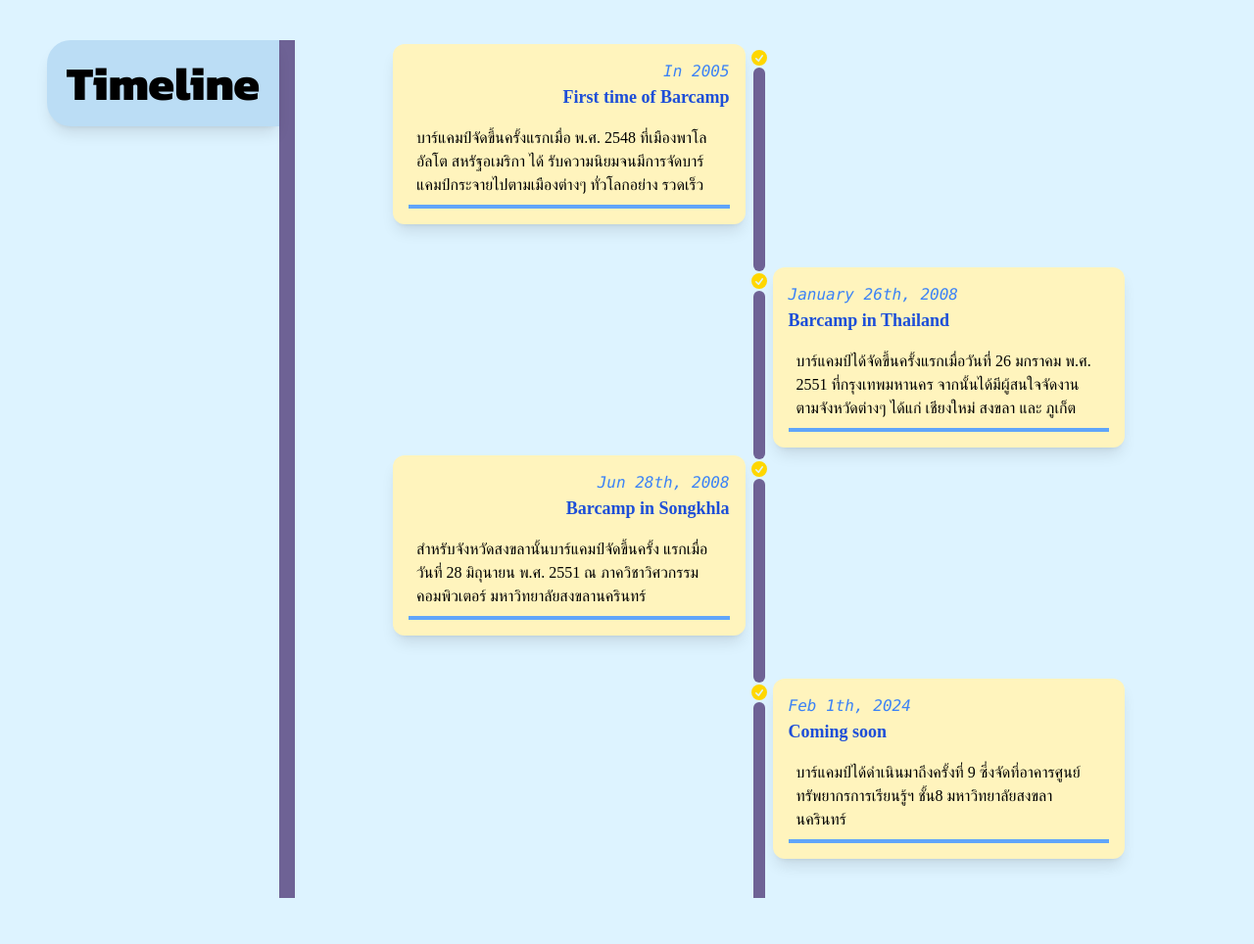
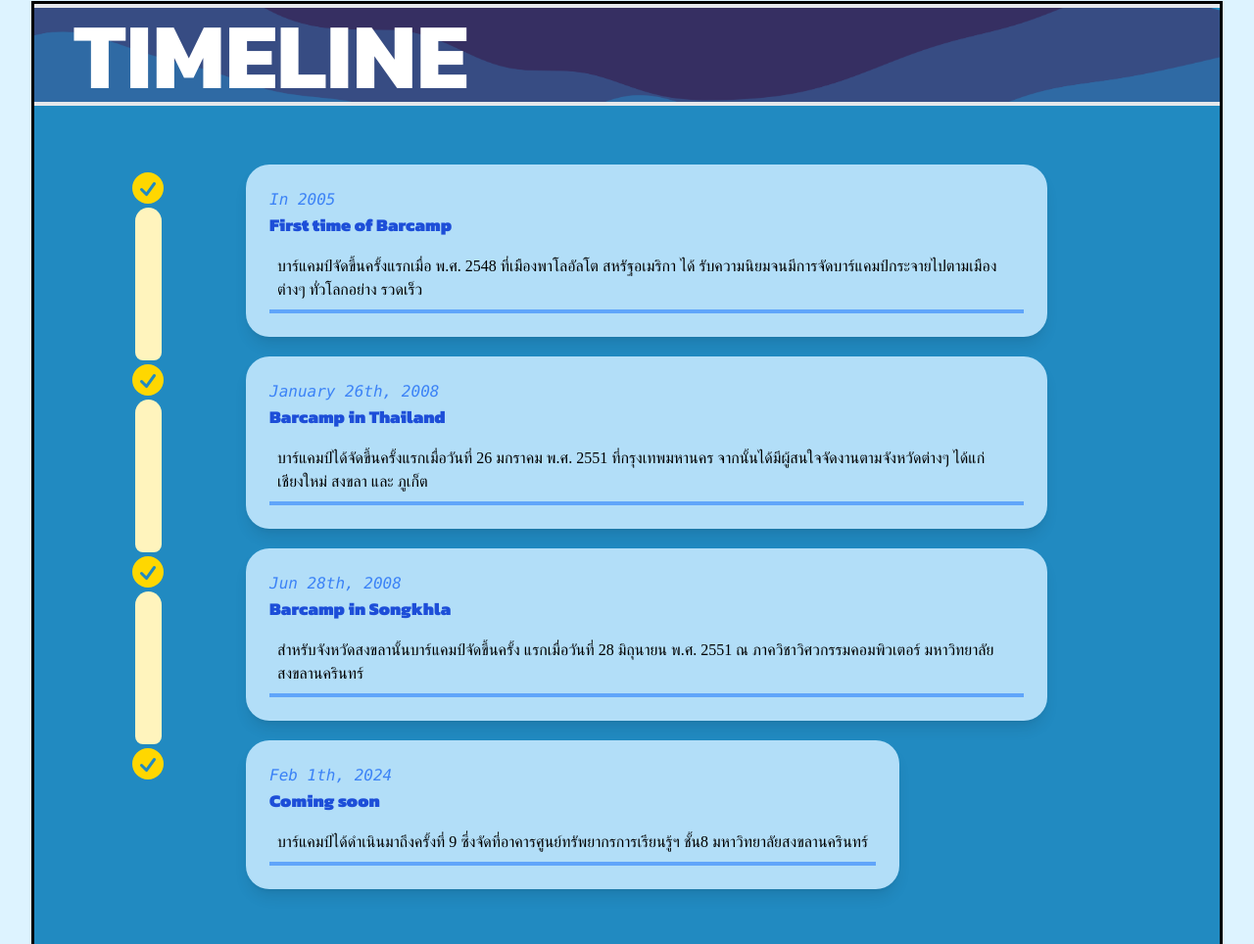
Before and after one commit to tophbeifong123/Barcamp9, a website: page index.html in a window 1280 px wide. Shown: the part 1791-2755 px from the top of the page at 98% size. Drawn offline with nearby package versions, Linux system fonts and the light colour scheme; a web font is replaced by a local one.

Commit message:
update timeline

```diff
--- a/index.html
+++ b/index.html
@@ -340,13 +340,13 @@
       from {
         opacity: 0;
         transform: scale(0.8);
-        transform: translateX(200px);
+        transform: translateY(200px);
       }
 
       to {
         opacity: 1;
         transform: scale(1);
-        transform: translateX(0);
+        transform: translateY(0);
       }
     }
 
@@ -728,10 +728,10 @@
           </div> -->
           <div class="flex flex-col items-center justify-center relative ">
             <div
-              class="absolute -top-4 left-1/2 transform -translate-x-1/2 w-8 h-8 bg-black rounded-full flex justify-center items-center w-fit p-2 font-bold text-xl text-white"
+              class="absolute -top-4 left-1/2 transform -translate-x-1/2 w-8 h-8 bg-black rounded-full flex justify-center items-center  p-2 font-bold text-xl text-white"
               style="font-family: 'Kanit';">FOLLOW US</div>
             <div
-              class=" bg-gradient-to-b from-20% from-[#6f6292] to-[#374C83]  px-8 py-2.5 md:py-10 rounded-3xl border border-2 border-black overflow-hidden">
+              class=" bg-gradient-to-b from-20% from-[#6f6292] to-[#374C83]  px-8 py-2.5 md:py-10 rounded-3xl border-2 border-black overflow-hidden">
 
               <div class="h-64 w-64 text-sm sm:text-lg md:text-base lg:text-base flex flex-col items-center md:gap-4 "
                 style="font-family: 'Kanit';">
@@ -755,10 +755,10 @@
 
           <div class="flex flex-col items-center justify-center relative ">
             <div
-              class="absolute -top-4 left-1/2 transform -translate-x-1/2 w-8 h-8 bg-black rounded-full flex justify-center items-center w-fit p-2 font-bold text-xl text-white"
+              class="absolute -top-4 left-1/2 transform -translate-x-1/2 w-8 h-8 bg-black rounded-full flex justify-center items-center  p-2 font-bold text-xl text-white"
               style="font-family: 'Kanit';">EVENT</div>
             <div
-              class=" bg-gradient-to-b from-20% from-[#FFF4BD] to-[#ffffff] px-8 py-2.5 md:py-10 rounded-3xl border border-2 border-black overflow-hidden">
+              class=" bg-gradient-to-b from-20% from-[#FFF4BD] to-[#ffffff] px-8 py-2.5 md:py-10 rounded-3xl  border-2 border-black overflow-hidden">
 
               <div class="h-64 w-64 text-sm sm:text-lg md:text-base lg:text-base flex flex-col items-center md:gap-4 "
                 style="font-family: 'Kanit';">
@@ -970,103 +970,102 @@
 
 
     <!-- timeline -->
-    <div style="font-family: 'IBM Plex Sans Thai Looped';" class="bg-gradient-to-b text-white py-10 lg:mx-8 xl:mx-32"
+    <div style="font-family: 'IBM Plex Sans Thai Looped';" class="bg-[#218AC1] text-white pb-10 lg:mx-8 xl:mx-32 border-[3px] border-black"
       id="Timeline">
-      <div class="flex-auto lg:flex flex-wrap items-start max">
+      <div class="grid lg:flex flex-wrap items-start max">
         <div style="font-family: 'Kanit'"
-          class="flex-2 hover:scale-105 transition duration-300 ease-in-out text-3xl sm:text-4xl lg:text-5xl lg:sticky lg:top-[300px] text-center text-black shadow-lg xl:rounded-l-3xl min-[1024px]:font-extrabold min-[0px]:font-medium min-[1024px]:p-5 min-[0px]:p-0 bg-[#BBDDF5] md:mb-10 md:self-end lg:self-start min-[0px]:mb-8 lg:mb-0 min-[1024px]:ml-4">
-          Timeline
+          class="bg-cover w-full h-full bg-fixed bg-no-repeat bg-left bg-[url('images/sea-wave.png')] ease-in-out min-[0px]:text-6xl lg:text-8xl text-white font-bold min-[1024px]:px-10 min-[0px]:p-0  md:mb-10  text-start border-4 border-l-0 border-r-0">
+          TIMELINE
         </div>
 
         <div
-          class="flex-1 lg:border-l-[16px] lg:border-l-[#6E6295] sm:pl-0 lg:px-4 xl:px-24 min-[0px]:px-4 sm:border-l-0">
-          <ul class="timeline timeline-snap-icon max-md:timeline-compact timeline-vertical">
-            <li>
+          class="sm:pl-0 lg:px-4 xl:px-24 min-[0px]:px-4 sm:border-l-0 mt-4">
+          <ul class="timeline timeline-snap-icon timeline-compact timeline-vertical">
+            <li class="">
               <div class="timeline-middle">
                 <svg xmlns="http://www.w3.org/2000/svg" viewBox="0 0 20 20" fill="currentColor"
-                  class="h-5 w-5 text-[#FFD700]">
+                  class="h-10 w-10 text-[#FFD700]">
                   <path fill-rule="evenodd"
                     d="M10 18a8 8 0 100-16 8 8 0 000 16zm3.857-9.809a.75.75 0 00-1.214-.882l-3.483 4.79-1.88-1.88a.75.75 0 10-1.06 1.061l2.5 2.5a.75.75 0 001.137-.089l4-5.5z"
                     clip-rule="evenodd" />
                 </svg>
               </div>
               <div
-                class="linetime timeline-start mb-10 md:text-end hover:scale-105 transition duration-300 ease-in-out shadow-lg rounded-xl bg-[#FFF4BD] text-black p-4">
+                class="rounded-3xl xl:mx-20 sm:mx-0 linetime timeline-end mb-4 hover:scale-105 transition duration-300 ease-in-ou shadow-lg  bg-[#B2DEF8] text-black lg:p-6 min-[0px]:p-4">
                 <time class="font-mono italic text-blue-500">In 2005</time>
-                <div class="text-lg font-black text-blue-700">First time of Barcamp</div>
-                <div class="border-b-4 border-blue-400 p-2 mt-2 text-start">
+                <div style="font-family: 'Kanit'" class="text-lg font-black text-blue-700" >First time of Barcamp</div>
+                <div style="font-family: 'IBM Plex Sans Thai Looped'" class="border-b-4 border-blue-400 p-2 mt-2 text-start">
                   บาร์แคมป์จัดขึ้นครั้งแรกเมื่อ พ.ศ. 2548 ที่เมืองพาโลอัลโต
                   สหรัฐอเมริกา ได้
                   รับความนิยมจนมีการจัดบาร์แคมป์กระจายไปตามเมืองต่างๆ
                   ทั่วโลกอย่าง รวดเร็ว
                 </div>
               </div>
-              <hr class="bg-[#6E6295]" style="width: 12px;" />
+              <hr class="bg-[#FFF4BD]" style="width: 27px;" />
             </li>
-            <li>
-              <hr class="bg-[#6E6295]" style="width: 12px;" />
+            <li class="">
+              <hr class="bg-[#FFF4BD]" style="width: 27px;" />
               <div class="timeline-middle">
                 <svg xmlns="http://www.w3.org/2000/svg" viewBox="0 0 20 20" fill="currentColor"
-                  class="h-5 w-5 text-[#FFD700]">
+                  class="h-10 w-10 text-[#FFD700]">
                   <path fill-rule="evenodd"
                     d="M10 18a8 8 0 100-16 8 8 0 000 16zm3.857-9.809a.75.75 0 00-1.214-.882l-3.483 4.79-1.88-1.88a.75.75 0 10-1.06 1.061l2.5 2.5a.75.75 0 001.137-.089l4-5.5z"
                     clip-rule="evenodd" />
                 </svg>
               </div>
               <div
-                class="linetime timeline-end mb-[4px] hover:scale-105 transition duration-300 ease-in-ou shadow-lg rounded-xl bg-[#FFF4BD] text-black p-4">
+                class="rounded-3xl xl:mx-20 sm:mx-0 linetime timeline-end mb-4 hover:scale-105 transition duration-300 ease-in-ou shadow-lg  bg-[#B2DEF8] text-black p-6">
                 <time class="font-mono italic text-blue-500">January 26th, 2008</time>
-                <div class="text-lg font-black text-blue-700">Barcamp in Thailand</div>
-                <div class="border-b-4 border-blue-400 p-2 mt-2 text-starts">
+                <div style="font-family: 'Kanit'" class="text-lg font-black text-blue-700">Barcamp in Thailand</div>
+                <div style="font-family: 'IBM Plex Sans Thai Looped'" class="border-b-4 border-blue-400 p-2 mt-2 text-starts">
                   บาร์แคมป์ได้จัดขึ้นครั้งแรกเมื่อวันที่ 26 มกราคม
                   พ.ศ. 2551 ที่กรุงเทพมหานคร
                   จากนั้นได้มีผู้สนใจจัดงานตามจังหวัดต่างๆ ได้แก่ เชียงใหม่
                   สงขลา และ ภูเก็ต
                 </div>
               </div>
-              <hr class="bg-[#6E6295]" style="width: 12px;" />
+              <hr class="bg-[#FFF4BD]" style="width: 27px;" />
             </li>
-            <li>
-              <hr class="bg-[#6E6295]" style="width: 12px;" />
+            <li class="">
+              <hr class="bg-[#FFF4BD]" style="width: 27px;" />
               <div class="timeline-middle">
                 <svg xmlns="http://www.w3.org/2000/svg" viewBox="0 0 20 20" fill="currentColor"
-                  class="h-5 w-5 text-[#FFD700]">
+                  class="h-10 w-10 text-[#FFD700]">
                   <path fill-rule="evenodd"
                     d="M10 18a8 8 0 100-16 8 8 0 000 16zm3.857-9.809a.75.75 0 00-1.214-.882l-3.483 4.79-1.88-1.88a.75.75 0 10-1.06 1.061l2.5 2.5a.75.75 0 001.137-.089l4-5.5z"
                     clip-rule="evenodd" />
                 </svg>
               </div>
               <div
-                class="linetime timeline-start mb-10 md:text-end hover:scale-105 transition duration-300 ease-in-out shadow-lg rounded-xl bg-[#FFF4BD] text-black p-4">
-                <time class="font-mono italic text-blue-500">Jun 28th, 2008</time>
-                <div class="text-lg font-black text-blue-700">Barcamp in Songkhla</div>
-                <div class="border-b-4 border-blue-400 p-2 mt-2 text-start">
+              class="rounded-3xl xl:mx-20 sm:mx-0 linetime timeline-end mb-4 hover:scale-105 transition duration-300 ease-in-ou shadow-lg  bg-[#B2DEF8] text-black p-6">
+              <time class="font-mono italic text-blue-500">Jun 28th, 2008</time>
+                <div style="font-family: 'Kanit'" class="text-lg font-black text-blue-700">Barcamp in Songkhla</div>
+                <div  style="font-family: 'IBM Plex Sans Thai Looped'" class="border-b-4 border-blue-400 p-2 mt-2 text-start">
                   สำหรับจังหวัดสงขลานั้นบาร์แคมป์จัดขึ้นครั้ง แรกเมื่อวันที่ 28 มิถุนายน พ.ศ. 2551 ณ
                   ภาควิชาวิศวกรรมคอมพิวเตอร์ มหาวิทยาลัยสงขลานครินทร์
                 </div>
               </div>
-              <hr class="bg-[#6E6295]" style="width: 12px;" />
+              <hr class="bg-[#FFF4BD]" style="width: 27px;" />
             </li>
-            <li>
-              <hr class="bg-[#6E6295]" style="width: 12px;" />
+            <li class="min-">
+              <hr class="bg-[#FFF4BD]" style="width: 27px;" />
               <div class="timeline-middle">
                 <svg xmlns="http://www.w3.org/2000/svg" viewBox="0 0 20 20" fill="currentColor"
-                  class="h-5 w-5 text-[#FFD700]">
+                  class="h-10 w-10 text-[#FFD700]">
                   <path fill-rule="evenodd"
                     d="M10 18a8 8 0 100-16 8 8 0 000 16zm3.857-9.809a.75.75 0 00-1.214-.882l-3.483 4.79-1.88-1.88a.75.75 0 10-1.06 1.061l2.5 2.5a.75.75 0 001.137-.089l4-5.5z"
                     clip-rule="evenodd" />
                 </svg>
               </div>
               <div
-                class="linetime timeline-end mb-10 hover:scale-105 transition duration-300 ease-in-ou shadow-lg rounded-xl bg-[#FFF4BD] text-black p-4">
-                <time class="font-mono italic text-blue-500">Feb 1th, 2024</time>
-                <div class="text-lg font-black text-blue-700">Coming soon</div>
-                <div class=" border-b-4 border-blue-400 p-2 mt-2 text-start">
+              class="rounded-3xl xl:mx-20 sm:mx-0 linetime timeline-end mb-4 hover:scale-105 transition duration-300 ease-in-ou shadow-lg  bg-[#B2DEF8] text-black p-6">
+              <time class="font-mono italic text-blue-500">Feb 1th, 2024</time>
+                <div style="font-family: 'Kanit'" class="text-lg font-black text-blue-700">Coming soon</div>
+                <div  style="font-family: 'IBM Plex Sans Thai Looped'" class=" border-b-4 border-blue-400 p-2 mt-2 text-start">
                   บาร์แคมป์ได้ดำเนินมาถึงครั้งที่ 9 ซึ่งจัดที่อาคารศูนย์ทรัพยากรการเรียนรู้ฯ ชั้น8
                   มหาวิทยาลัยสงขลานครินทร์
                 </div>
               </div>
-              <hr class="bg-[#6E6295]" style="width: 12px;" />
             </li>
           </ul>
         </div>
```
